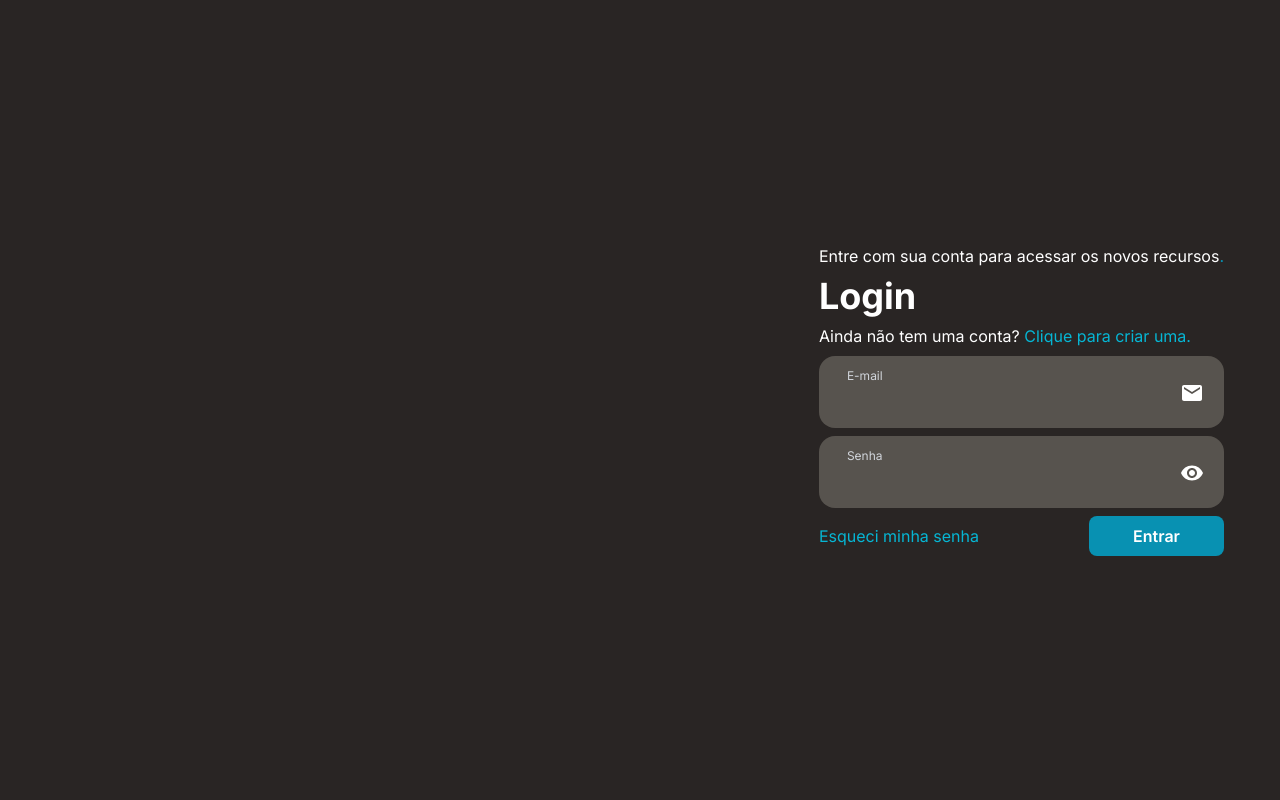
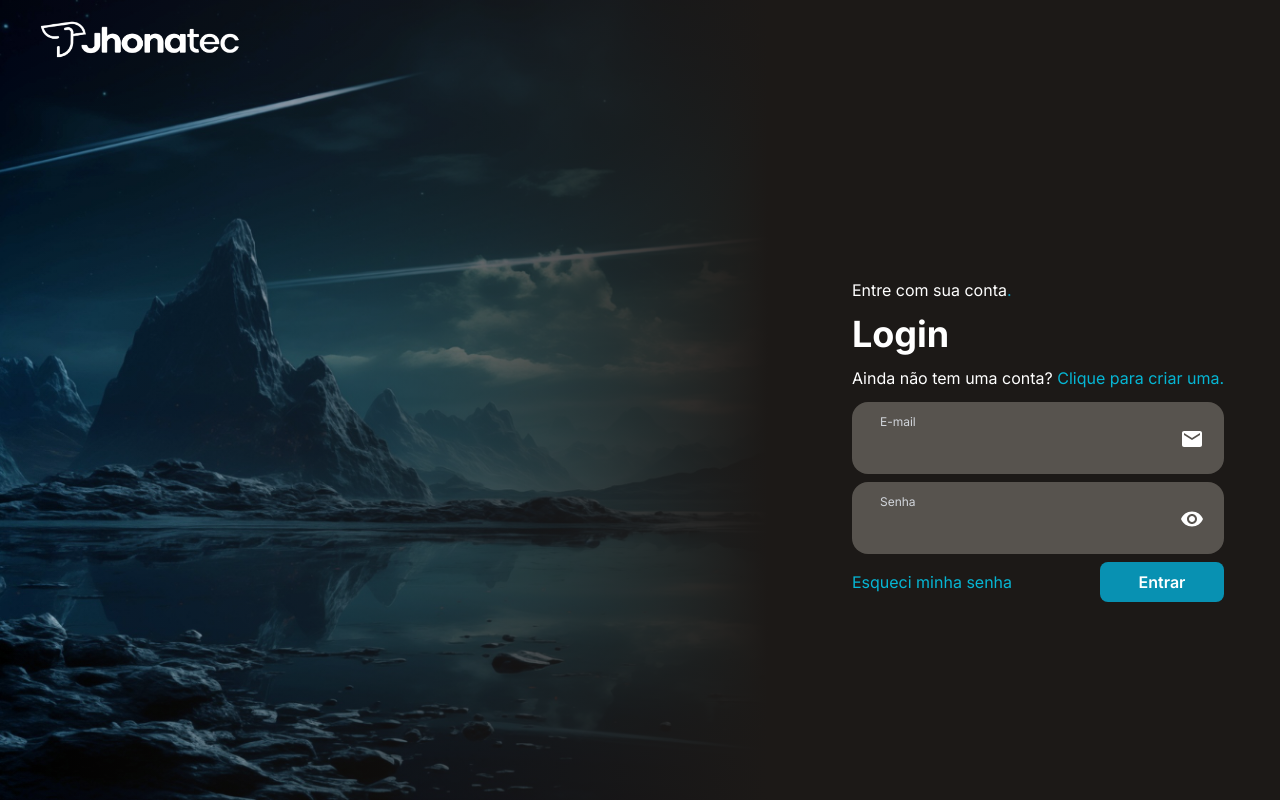
Before and after one commit to jhonatec-dev/desafio-vitor-nogueira, a Next.js app: page / in a window 1280 px wide. Built offline with nearby package versions, Linux system fonts and the light colour scheme.

Commit message:
feat: background effect

```diff
--- a/app/globals.css
+++ b/app/globals.css
@@ -1,6 +1,15 @@
 @tailwind base;
 @tailwind components;
 @tailwind utilities;
+
+body {
+  background-image: url(/assets/images/background.jpg);
+  background-size: cover;
+}
+
+main {
+  @apply h-svh text-white flex items-center bg-gradient-to-t from-60% sm:bg-gradient-to-l from-stone-900 sm:from-70% md:from-60% lg:from-50% xl:from-40% 2xl:from-45% to-transparent;
+}
 
 h1 {
   @apply text-4xl font-bold;
--- a/app/page.tsx
+++ b/app/page.tsx
@@ -1,20 +1,30 @@
+import Image from "next/image";
 import Link from "next/link";
 import FormLogin from "./_components/FormLogin";
 
 export default function Home() {
   return (
-    <main className='bg-stone-800 w-full h-svh text-white flex flex-col items-end justify-center'>
-      <div className='flex flex-col p-4 m-10 gap-2'>
+    <main>
+      <Image
+        src='/assets/images/logo.png'
+        alt='Logo'
+        width={200}
+        height={150}
+        className='absolute top-5 left-1/3 md:left-10 sm:translate-x-0'
+      />
+      <div className='container mx-auto flex justify-end mt-20'>
+        <div className='flex flex-col p-4 m-10 gap-3'>
           <p>
-          Entre com sua conta para acessar os novos recursos
+            Entre com sua conta
             <span className='text-cyan-600'>.</span>
           </p>
           <h1>Login</h1>
           <p>
             Ainda não tem uma conta?{" "}
-          <Link href='/register˝'>Clique para criar uma.</Link>
+            <Link href='/register'>Clique para criar uma.</Link>
           </p>
           <FormLogin />
+        </div>
       </div>
     </main>
   );
```
Also changed, not shown: public/assets/images/background.jpg (added), public/assets/images/logo.png (added). Lines whose indentation alone changed are shown as unchanged.
